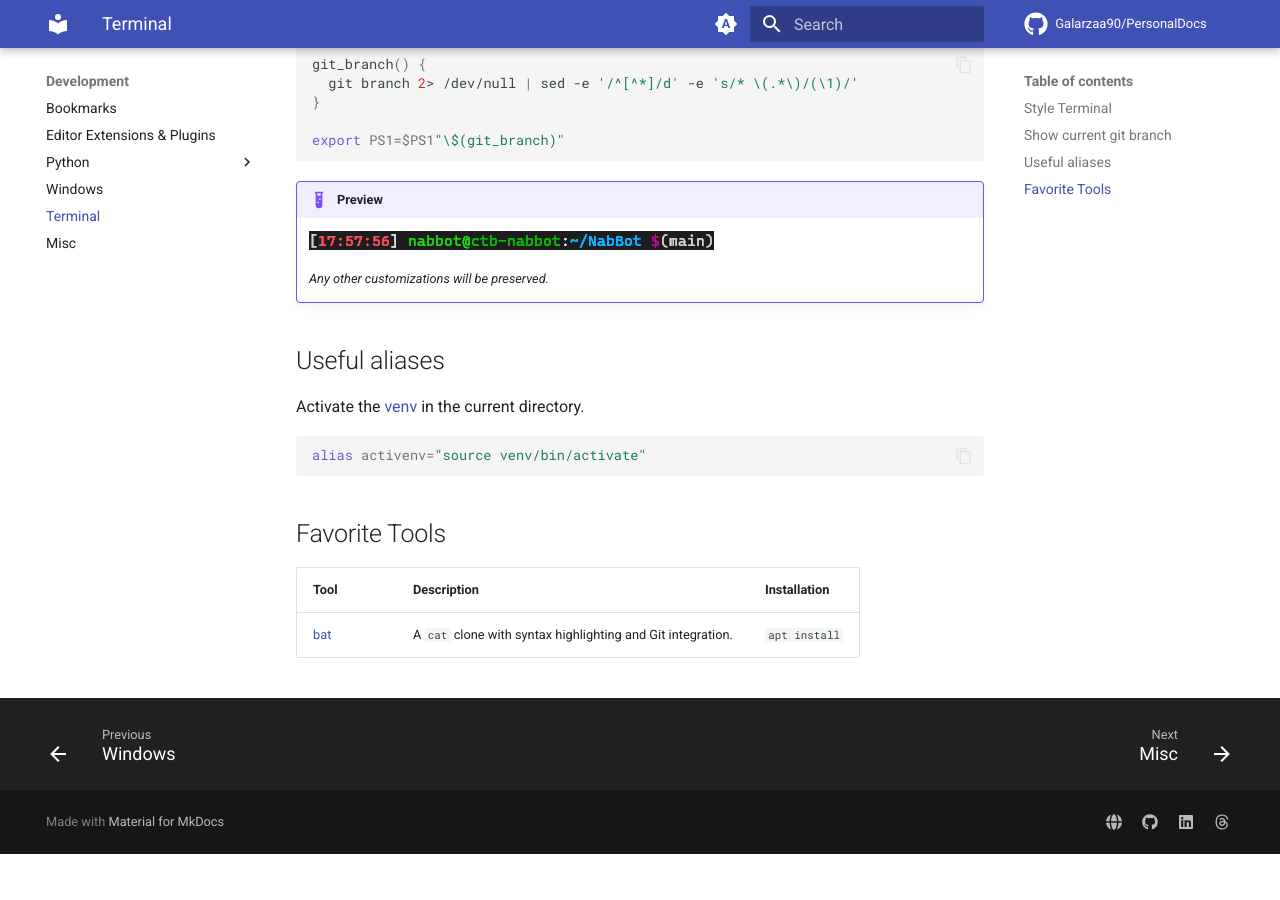
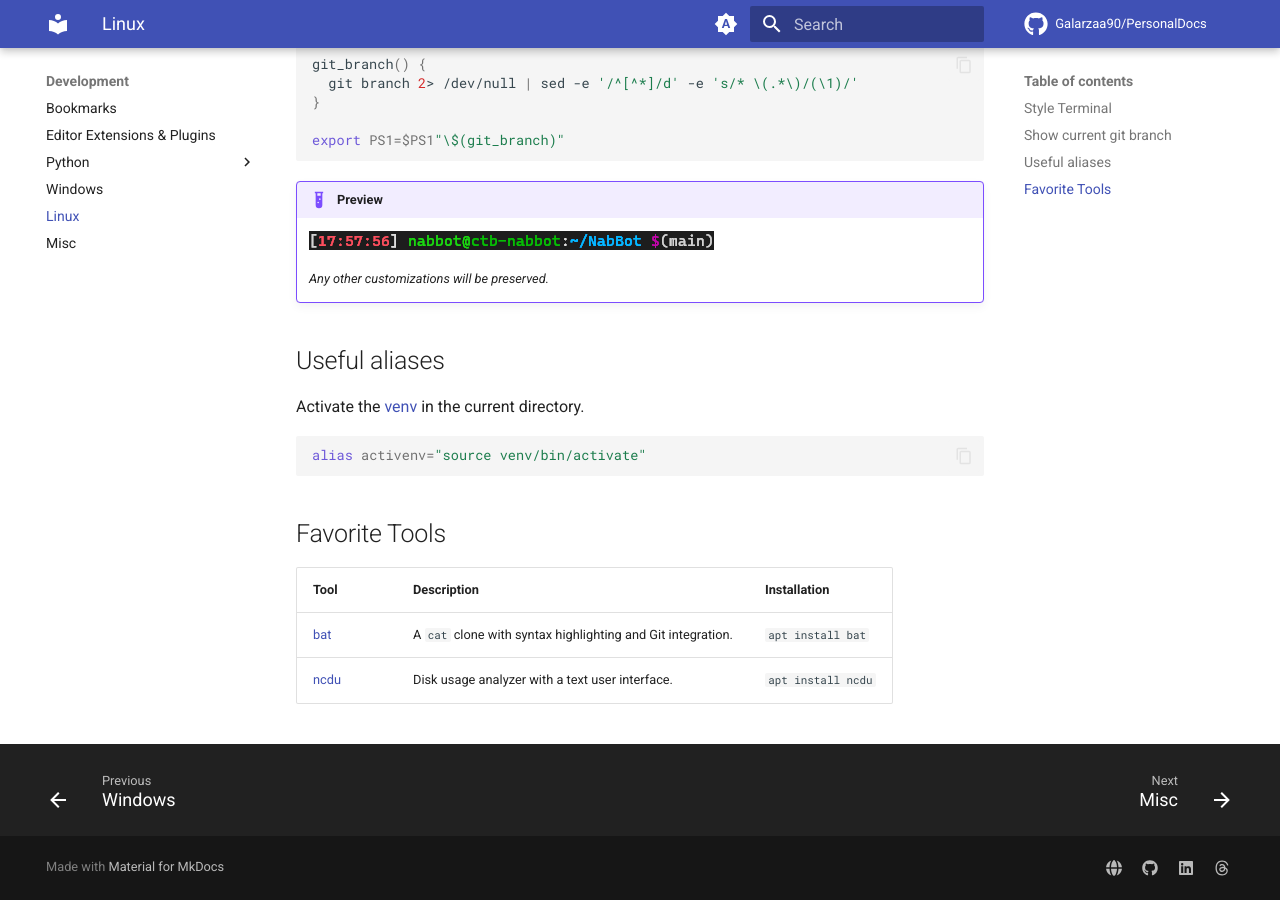
Before and after one commit to Galarzaa90/PersonalDocs, an MkDocs documentation site: the page built from docs/dev/linux.md, in a window 1280 px wide and 900 px high, scrolled down 698 px. Built offline with MkDocs 1.6.1 and Material for MkDocs 9.7.7, drawn with Linux system fonts in a browser that asks for light colours; comment, search, counter and statistics services are not loaded; before the commit the page ends 1552 px from its top, so only the background shows below that.

Commit message:
add ncdu

```diff
--- a/docs/dev/terminal.md
+++ b/docs/dev/linux.md
@@ -2,7 +2,6 @@
 ## Style Terminal
 
 Colors the command line to make the start of one command easier to find.
-
 
 
 Add this to `.bashrc`:
@@ -48,6 +47,7 @@ alias activenv="source venv/bin/activate"
 
 ## Favorite Tools
 
-| Tool                                  | Description                                                 | Installation  |
-| ------------------------------------- | ----------------------------------------------------------- | ------------- |
-| [bat](https://github.com/sharkdp/bat) | A `cat` clone with syntax highlighting and Git integration. | `apt install` |
+| Tool                                  | Description                                                 | Installation       |
+| ------------------------------------- | ----------------------------------------------------------- | ------------------ |
+| [bat](https://github.com/sharkdp/bat) | A `cat` clone with syntax highlighting and Git integration. | `apt install bat`  |
+| [ncdu](https://dev.yorhel.nl/ncdu)    | Disk usage analyzer with a text user interface.             | `apt install ncdu` |
--- a/mkdocs.yml
+++ b/mkdocs.yml
@@ -121,7 +121,7 @@ nav:
       - Python: dev/python/index.md
       - Ruff: dev/python/ruff.md
     - Windows: dev/windows.md
-    - Terminal: dev/terminal.md
+    - Linux: dev/linux.md
     - Misc: dev/misc.md
   - Projects:
     - PC Monitoring: projects/monitoring.md
```
Also changed, not shown: 1 other file.
